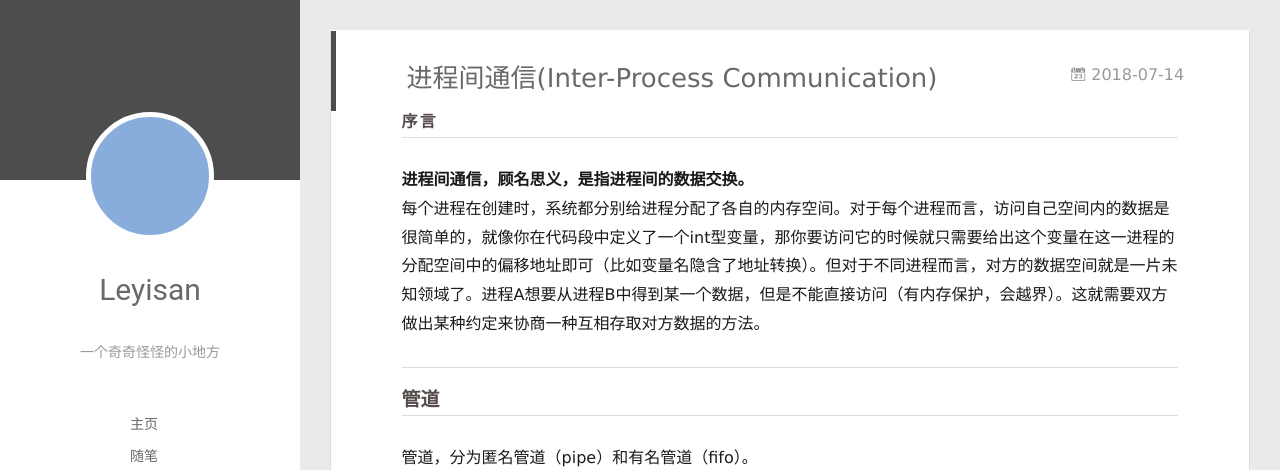
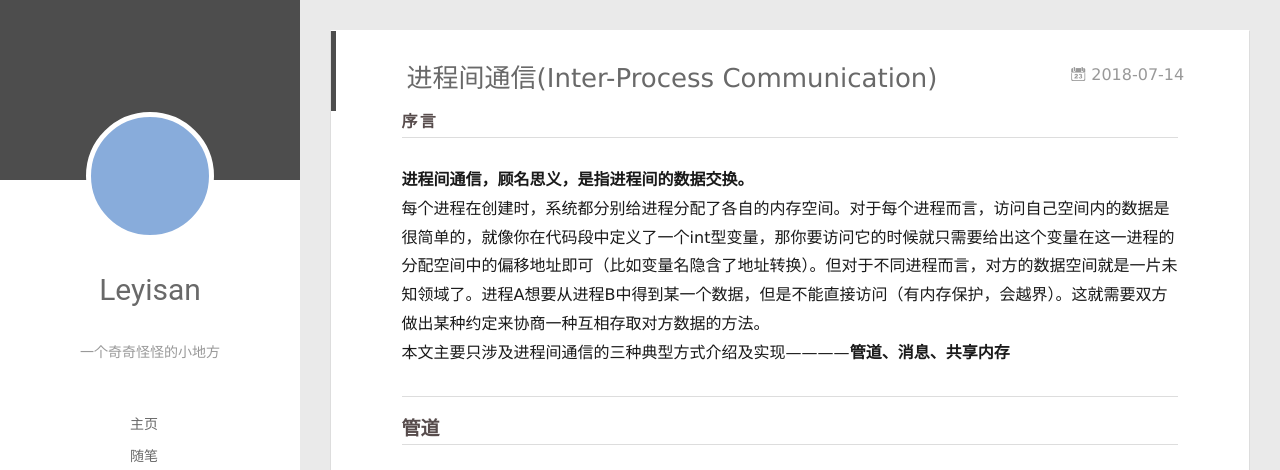
Before and after one commit to Leyisan/Leyisan.github.io, a plain HTML site: page 2018/07/14/ipc/index.html in a window 1280 px wide. Shown: the top 470 px of the page. Drawn offline with Linux system fonts and the light colour scheme; no server answers.

Commit message:
Site updated: 2018-07-15 21:56:24

```diff
--- a/2018/07/14/ipc/index.html
+++ b/2018/07/14/ipc/index.html
@@ -21,7 +21,7 @@
 <meta property="og:image" content="http://wx3.sinaimg.cn/mw690/7032dfcbgy1ft9ozcz63aj20ju0atgm8.jpg">
 <meta property="og:image" content="http://wx1.sinaimg.cn/mw690/7032dfcbgy1ft9ngg2dkbj21e11e3nbu.jpg">
 <meta property="og:image" content="http://wx4.sinaimg.cn/mw690/7032dfcbgy1ft9ngf72a2j20ms0gw770.jpg">
-<meta property="og:updated_time" content="2018-07-15T13:54:45.223Z">
+<meta property="og:updated_time" content="2018-07-15T13:56:19.893Z">
 <meta name="twitter:card" content="summary">
 <meta name="twitter:title" content="进程间通信(Inter-Process Communication)">
 <meta name="twitter:description" content="三种典型方式介绍及实现————管道、消息、共享内存">
@@ -185,7 +185,7 @@
 
     <div class="article-entry" itemprop="articleBody">
 
-        <h4 id="序言"><a href="#序言" class="headerlink" title="序言"></a>序言</h4><p><strong>进程间通信，顾名思义，是指进程间的数据交换。</strong><br>每个进程在创建时，系统都分别给进程分配了各自的内存空间。对于每个进程而言，访问自己空间内的数据是很简单的，就像你在代码段中定义了一个int型变量，那你要访问它的时候就只需要给出这个变量在这一进程的分配空间中的偏移地址即可（比如变量名隐含了地址转换）。但对于不同进程而言，对方的数据空间就是一片未知领域了。进程A想要从进程B中得到某一个数据，但是不能直接访问（有内存保护，会越界）。这就需要双方做出某种约定来协商一种互相存取对方数据的方法。  </p>
+        <h4 id="序言"><a href="#序言" class="headerlink" title="序言"></a>序言</h4><p><strong>进程间通信，顾名思义，是指进程间的数据交换。</strong><br>每个进程在创建时，系统都分别给进程分配了各自的内存空间。对于每个进程而言，访问自己空间内的数据是很简单的，就像你在代码段中定义了一个int型变量，那你要访问它的时候就只需要给出这个变量在这一进程的分配空间中的偏移地址即可（比如变量名隐含了地址转换）。但对于不同进程而言，对方的数据空间就是一片未知领域了。进程A想要从进程B中得到某一个数据，但是不能直接访问（有内存保护，会越界）。这就需要双方做出某种约定来协商一种互相存取对方数据的方法。<br>本文主要只涉及进程间通信的三种典型方式介绍及实现————<strong>管道、消息、共享内存</strong>  </p>
 <hr>
 <h3 id="管道"><a href="#管道" class="headerlink" title="管道"></a>管道</h3><p>管道，分为匿名管道（pipe）和有名管道（fifo）。<br> <img src="http://wx3.sinaimg.cn/mw690/7032dfcbgy1ft9ncrvoj1j206c059dfr.jpg" alt="avatar"><br><strong>匿名管道（pipe）</strong></p>
 <ul>
```
Also changed, not shown: index.html (+1 -1 lines).
